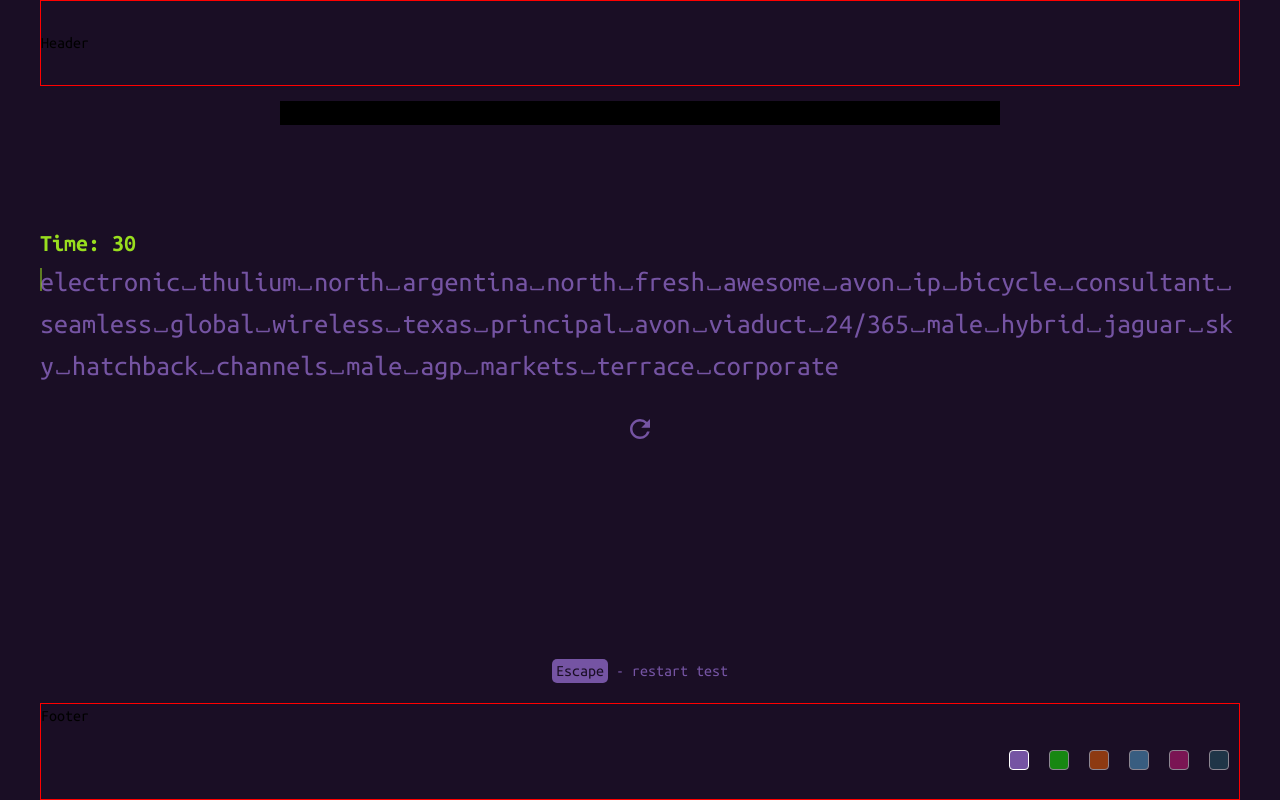
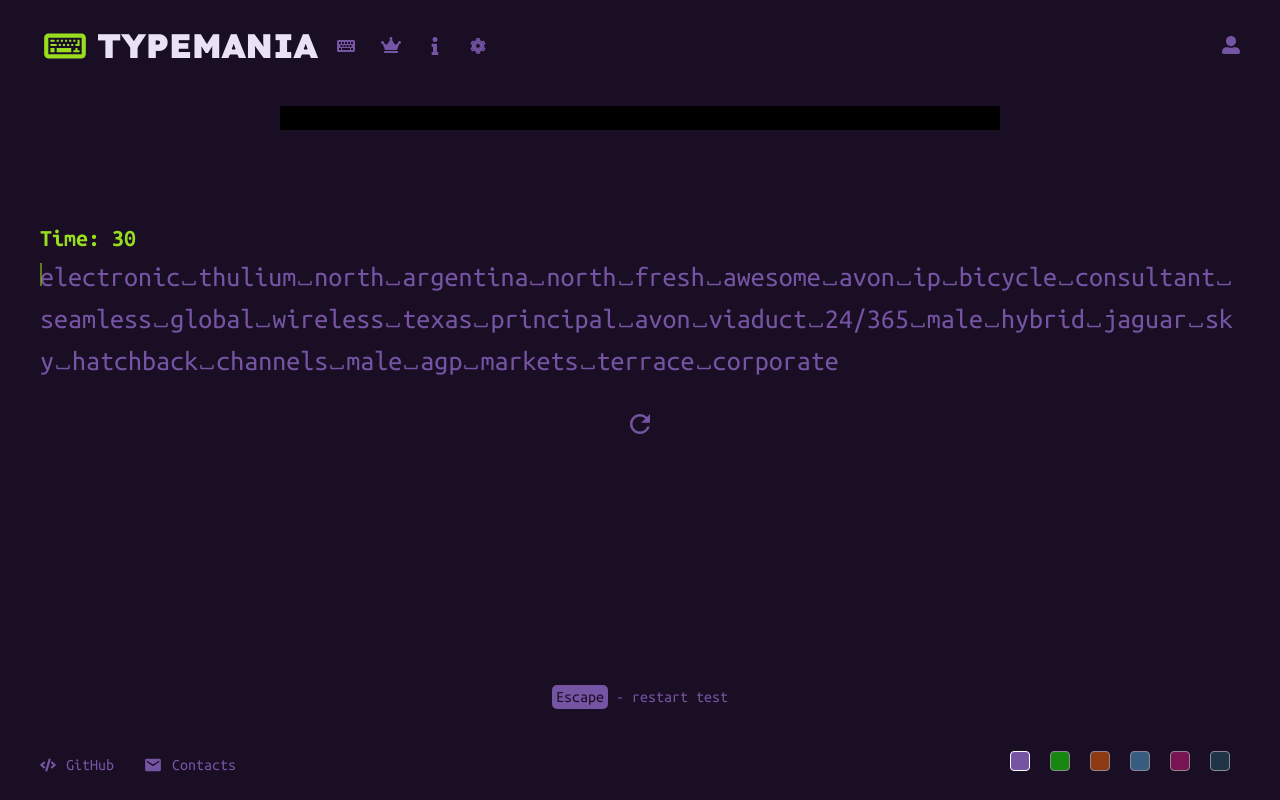
Before and after one commit to Fedor4994/typemania, a React (Create React App) app: page / in a window 1280 px wide. Built offline with nearby package versions, Linux system fonts and the light colour scheme.

Commit message:
Make header and footer

```diff
--- /dev/null
+++ b/src/components/Logo/Logo.module.scss
@@ -0,0 +1,49 @@
+@import url("https://fonts.googleapis.com/css2?family=Lexend+Deca:wght@900&display=swap");
+
+:global {
+  body[data-theme="joker"] {
+    --logo-text-color: var(--joker-correct-text);
+    --logo-icon-color: var(--joker-secondary-text);
+  }
+
+  body[data-theme="aurora"] {
+    --logo-text-color: var(--aurora-secondary-text);
+    --logo-icon-color: var(--aurora-correct-text);
+  }
+
+  body[data-theme="cheesecake"] {
+    --logo-text-color: var(--cheesecake-correct-text);
+    --logo-icon-color: var(--cheesecake-main-text);
+  }
+
+  body[data-theme="orange"] {
+    --logo-text-color: var(--orange-correct-text);
+    --logo-icon-color: var(--orange-main-text);
+  }
+
+  body[data-theme="ukraine"] {
+    --logo-text-color: var(--ukraine-correct-text);
+    --logo-icon-color: var(--ukraine-secondary-text);
+  }
+
+  body[data-theme="matrix"] {
+    --logo-text-color: #d1ffcd;
+    --logo-icon-color: var(--matrix-secondary-text);
+  }
+}
+
+.logo {
+  display: flex;
+  align-items: center;
+  gap: 7px;
+}
+
+.logoIcon {
+  color: var(--logo-icon-color);
+}
+
+.logoText {
+  font-family: "Lexend Deca", sans-serif;
+  font-size: 34px;
+  color: var(--logo-text-color);
+}
--- /dev/null
+++ b/src/components/Logo/Logo.tsx
@@ -0,0 +1,14 @@
+import { TiKeyboard } from "react-icons/ti";
+import { Link } from "react-router-dom";
+import s from "./Logo.module.scss";
+
+const Logo = () => {
+  return (
+    <Link to="/" className={s.logo}>
+      <TiKeyboard size={50} className={s.logoIcon} />
+      <span className={s.logoText}>TYPEMANIA</span>
+    </Link>
+  );
+};
+
+export default Logo;
--- a/src/components/Navigation/Navigation.module.scss
+++ b/src/components/Navigation/Navigation.module.scss
@@ -2,5 +2,5 @@
   background-color: black;
   width: 60%;
   margin-top: 15px;
-  margin-bottom: 100px;
+  margin-bottom: 90px;
 }
--- a/src/components/Results/Results.module.scss
+++ b/src/components/Results/Results.module.scss
@@ -32,7 +32,10 @@
 
 .resultsList {
   display: flex;
-  gap: 10px;
+  flex-direction: column;
+  align-items: center;
+  gap: 4px;
+  margin-top: 20px;
 }
 
 .total {
--- a/src/views/Layout/Layout.module.scss
+++ b/src/views/Layout/Layout.module.scss
@@ -1,3 +1,35 @@
+:global {
+  body[data-theme="joker"] {
+    --header-icon-color: var(--joker-main-text);
+    --header-icon-hover: var(--joker-secondary-text);
+  }
+
+  body[data-theme="aurora"] {
+    --header-icon-color: var(--aurora-main-text);
+    --header-icon-hover: var(--aurora-correct-text);
+  }
+
+  body[data-theme="cheesecake"] {
+    --header-icon-color: var(--cheesecake-correct-text);
+    --header-icon-hover: var(--cheesecake-main-text);
+  }
+
+  body[data-theme="orange"] {
+    --header-icon-color: var(--orange-secondary-text);
+    --header-icon-hover: var(--orange-main-text);
+  }
+
+  body[data-theme="ukraine"] {
+    --header-icon-color: var(--ukraine-main-text);
+    --header-icon-hover: var(--ukraine-secondary-text);
+  }
+
+  body[data-theme="matrix"] {
+    --header-icon-color: var(--matrix-main-text);
+    --header-icon-hover: var(--matrix-secondary-text);
+  }
+}
+
 .content {
   display: flex;
   flex: 1 0 auto;
@@ -5,12 +37,57 @@
 }
 
 .header {
-  padding-top: 30px;
-  padding-bottom: 30px;
-  border: 1px solid red;
+  display: flex;
+  align-items: center;
+  justify-content: space-between;
+  padding-top: 20px;
+  padding-bottom: 20px;
+}
+
+.headerNav {
+  display: flex;
+  align-items: center;
+}
+
+.iconsList {
+  width: 150px;
+  display: flex;
+  align-items: flex-end;
+  justify-content: space-between;
+  margin-left: 20px;
+}
+
+.infoIcon {
+  margin-top: 5px;
+  color: var(--header-icon-color);
+
+  &:hover {
+    color: var(--header-icon-hover);
+  }
 }
 
 .footer {
-  border: 1px solid red;
   flex: 0 0 auto;
+  display: flex;
+  align-items: center;
+  justify-content: space-between;
 }
+
+.footerList {
+  width: 50px;
+  display: flex;
+  align-items: flex-end;
+  justify-content: space-between;
+  gap: 30px;
+}
+
+.footerIcon {
+  color: var(--header-icon-color);
+  display: flex;
+  align-items: center;
+  gap: 10px;
+
+  &:hover {
+    color: var(--header-icon-hover);
+  }
+}
--- a/src/views/Layout/Layout.tsx
+++ b/src/views/Layout/Layout.tsx
@@ -1,5 +1,9 @@
-import { Outlet } from "react-router-dom";
+import { Link, Outlet } from "react-router-dom";
+import { FaInfo, FaCrown, FaKeyboard, FaUserAlt, FaCode } from "react-icons/fa";
+import { AiTwotoneSetting } from "react-icons/ai";
+import { IoMdMail } from "react-icons/io";
 import EscapeClue from "../../components/EscapeClue/EscapeClue";
+import Logo from "../../components/Logo/Logo";
 import ThemeSwitcher from "../../components/ThemeSwitcher/ThemeSwitcher";
 import s from "./Layout.module.scss";
 
@@ -7,14 +11,63 @@
   return (
     <>
       <div className={s.content}>
-        <header className={s.header}>Header</header>
+        <header className={s.header}>
+          <div className={s.headerNav}>
+            <Logo />
+            <ul className={s.iconsList}>
+              <li>
+                <Link to="/">
+                  <FaKeyboard className={s.infoIcon} size={18} />
+                </Link>
+              </li>
+              <li>
+                <Link to="/leaderbord">
+                  <FaCrown className={s.infoIcon} size={20} />
+                </Link>
+              </li>
+              <li>
+                <Link to="/about">
+                  <FaInfo className={s.infoIcon} size={18} />
+                </Link>
+              </li>
+              <li>
+                <Link to="/settings">
+                  <AiTwotoneSetting className={s.infoIcon} size={18} />
+                </Link>
+              </li>
+            </ul>
+          </div>
+          <div className={s.loginIcon}>
+            <Link to="/login">
+              <FaUserAlt className={s.infoIcon} size={18} />
+            </Link>
+          </div>
+        </header>
         <main>
           <Outlet />
         </main>
         <EscapeClue />
       </div>
       <footer className={s.footer}>
-        <span>Footer</span>
+        <ul className={s.footerList}>
+          <li>
+            <a
+              href="https://github.com/Fedor4994/typemania"
+              target="_blank"
+              rel="noopender noreferrer"
+              className={s.footerIcon}
+            >
+              <FaCode size={16} />
+              <span>GitHub</span>
+            </a>
+          </li>
+          <li>
+            <Link className={s.footerIcon} to="/contacts">
+              <IoMdMail size={18} />
+              <span>Contacts</span>
+            </Link>
+          </li>
+        </ul>
         <ThemeSwitcher />
       </footer>
     </>
```
